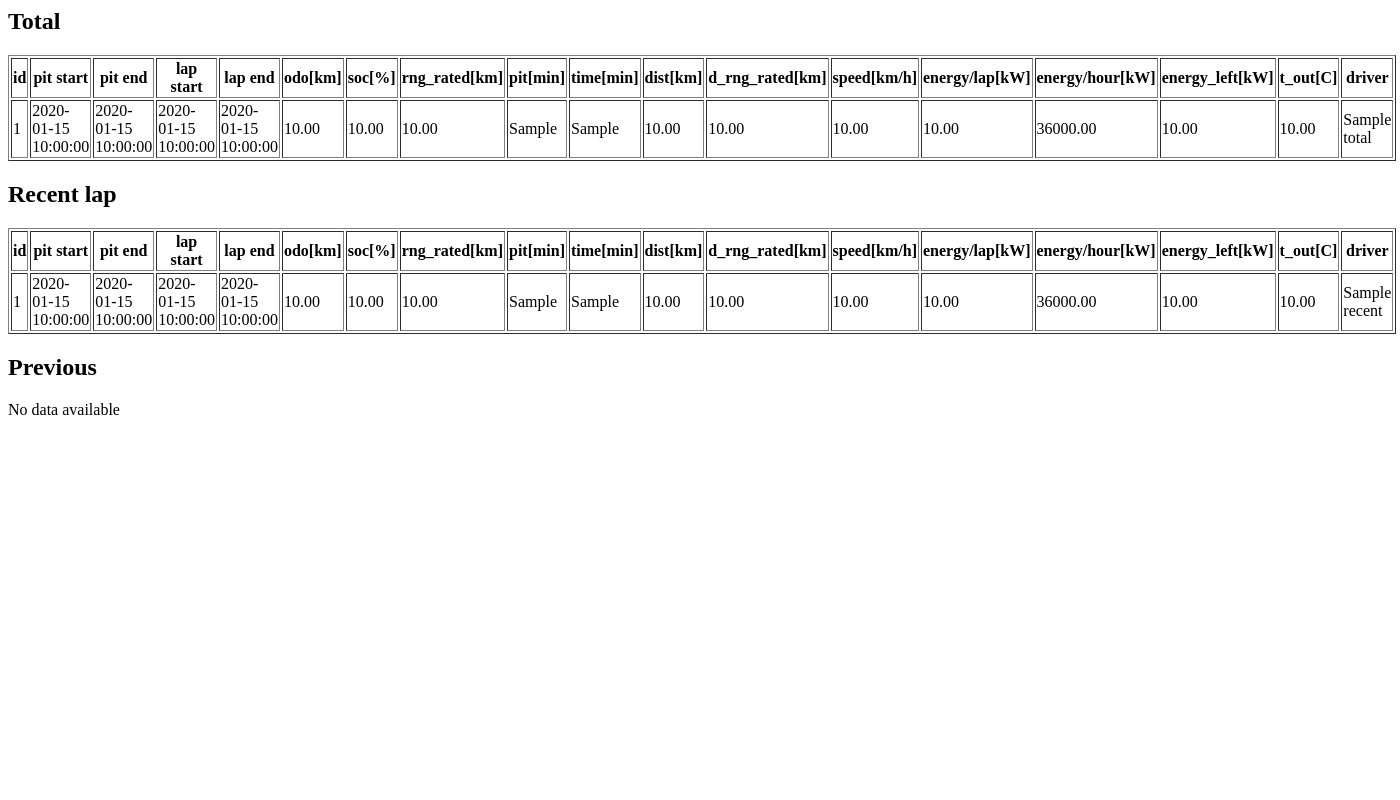
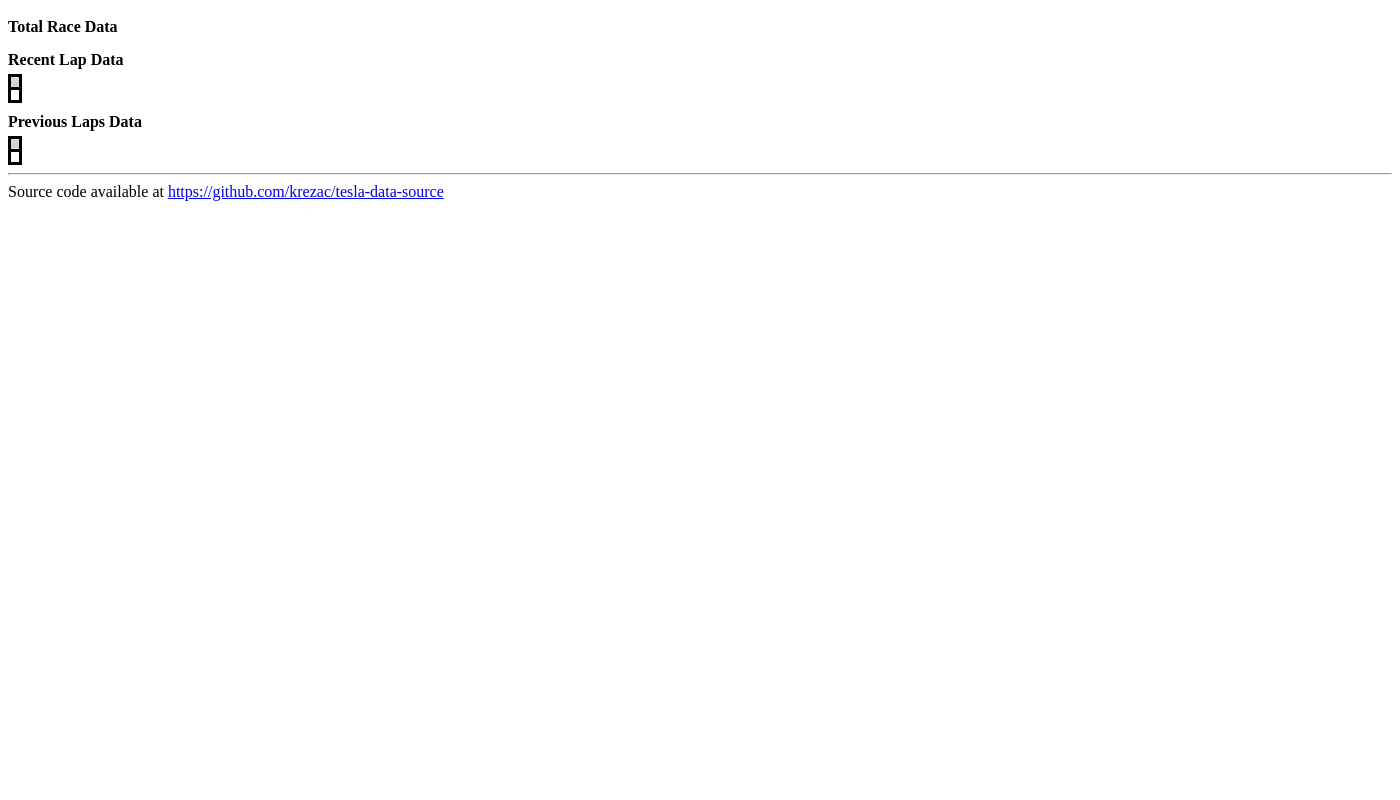
Before and after one commit to krezac/tesla-data-source, a Flask app: template templates/laps_table.html in a window 1400 px wide. Run offline with Flask 2, Linux system fonts and the light colour scheme; the template is opened without the code that fills it: most values are stand-ins (such as "Sample title", 1, 10 or a date in 2020); parts of the project's set-up code (start-up, migrations or seed data) failed here and were passed over; some libraries are stand-ins or nearby versions.

Commit message:
Show laps data

```diff
--- a/templates/laps_table.html
+++ b/templates/laps_table.html
@@ -1,151 +1,277 @@
-<html><body>
+<!DOCTYPE html>
+<html>
+<head>
 
-<h2>Total</h2>
+   <title>{{ title or "Tesla Data Source Dashboard" }}</title>
 
-{% if items.total %}
-<table border="1">
-<TR>
-   <TH>id</th>
-   <TH>pit start</th>
-   <TH>pit end</th>
-   <TH>lap start</th>
-   <TH>lap end</th>
-   <TH>odo[km]</th>
-   <TH>soc[%]</th>
-   <TH>rng_rated[km]</th>
-   <TH>pit[min]</th>
-   <TH>time[min]</th>
-   <TH>dist[km]</th>
-   <TH>d_rng_rated[km]</th>
-   <TH>speed[km/h]</th>
-   <TH>energy/lap[kW]</th>
-   <TH>energy/hour[kW]</th>
-   <TH>energy_left[kW]</th>
-   <TH>t_out[C]</th>
-    <TH>driver</th>
-</TR>
-<TR>
-   <TD>{{items.total.id}}</TD>
-   <TD>{{items.total.startTimePit}}</TD>
-   <TD>{{items.total.endTimePit}}</TD>
-   <TD>{{items.total.startTime}}</TD>
-   <TD>{{items.total.endTime}}</TD>
-   <TD>{{'%.2f' % items.total.endOdo}}</TD>
-   <TD>{{'%.2f' % items.total.endSOC}}</TD>
-   <TD>{{'%.2f' % items.total.endRangeRated}}</TD>
-   <TD>{{items.total.pitDuration.in_minutes()}}</TD>
-   <TD>{{items.total.duration.in_minutes()}}</TD>
-   <TD>{{'%.2f' % items.total.distance}}</TD>
-   <TD>{{'%.2f' % (items.total.startRangeRated - items.total.endRangeRated)}}</TD>
-   <TD>{{'%.2f' % items.total.avgSpeed}}</TD>
-   <TD>{{'%.2f' % items.total.energy}}</TD>
-   <TD>{{'%.2f' % (items.total.energy / items.total.duration.in_seconds() * 3600)}}</TD>
-   <TD>{{'%.2f' % (items.total.consumptionRated / 100 * items.total.endRangeRated)}}</TD>
-   <TD>{{'%.2f' % items.total.outsideTemp if items.total.outsideTemp != None else "---" }}</TD>
-    <TD>{{items.total.driver_name}}</TD>
-</TR>
-</table>
-{% else %}
-    No data available
-{% endif %}
+   <meta charset="utf-8"/>
+   <meta name="viewport" content="width=device-width, initial-scale=1.0">
 
-<h2>Recent lap</h2>
+   <link rel="shortcut icon" type="image/x-icon" href="docs/images/favicon.ico"/>
 
-{% if items.recent %}
-<table border="1">
-<TR>
-   <TH>id</th>
-   <TH>pit start</th>
-   <TH>pit end</th>
-   <TH>lap start</th>
-   <TH>lap end</th>
-   <TH>odo[km]</th>
-   <TH>soc[%]</th>
-   <TH>rng_rated[km]</th>
-   <TH>pit[min]</th>
-   <TH>time[min]</th>
-   <TH>dist[km]</th>
-   <TH>d_rng_rated[km]</th>
-   <TH>speed[km/h]</th>
-   <TH>energy/lap[kW]</th>
-   <TH>energy/hour[kW]</th>
-   <TH>energy_left[kW]</th>
-   <TH>t_out[C]</th>
-    <TH>driver</th>
-</TR>
-<TR>
-   <TD>{{items.recent.id}}</TD>
-   <TD>{{items.recent.startTimePit}}</TD>
-   <TD>{{items.recent.endTimePit}}</TD>
-   <TD>{{items.recent.startTime}}</TD>
-   <TD>{{items.recent.endTime}}</TD>
-   <TD>{{'%.2f' % items.recent.endOdo}}</TD>
-   <TD>{{'%.2f' % items.recent.endSOC}}</TD>
-   <TD>{{'%.2f' % items.recent.endRangeRated}}</TD>
-   <TD>{{items.recent.pitDuration.in_minutes()}}</TD>
-    <TD>{{items.recent.duration.in_minutes()}}</TD>
-   <TD>{{'%.2f' % items.recent.distance}}</TD>
-   <TD>{{'%.2f' % (items.recent.startRangeRated - items.recent.endRangeRated)}}</TD>
-   <TD>{{'%.2f' % items.recent.avgSpeed}}</TD>
-   <TD>{{'%.2f' % items.recent.energy}}</TD>
-   <TD>{{'%.2f' % (items.recent.energy / items.recent.duration.in_seconds() * 3600)}}</TD>
-   <TD>{{'%.2f' % (items.recent.consumptionRated / 100 * items.recent.endRangeRated)}}</TD>
-   <TD>{{'%.2f' % items.recent.outsideTemp if items.recent.outsideTemp != None else "---" }}</TD>
-    <TD>{{items.recent.driver_name}}</TD>
-</TR>
-</table>
-{% else %}
-    No data available
-{% endif %}
+   <link rel="stylesheet" href="https://unpkg.com/leaflet@1.7.1/dist/leaflet.css"
+         integrity="sha512-xodZBNTC5n17Xt2atTPuE1HxjVMSvLVW9ocqUKLsCC5CXdbqCmblAshOMAS6/keqq/sMZMZ19scR4PsZChSR7A=="
+         crossorigin=""/>
+   <script src="https://unpkg.com/leaflet@1.7.1/dist/leaflet.js"
+           integrity="sha512-XQoYMqMTK8LvdxXYG3nZ448hOEQiglfqkJs1NOQV44cWnUrBc8PkAOcXy20w0vlaXaVUearIOBhiXZ5V3ynxwA=="
+           crossorigin=""></script>
+   <script src="https://code.jquery.com/jquery-3.3.1.min.js"
+           integrity="sha256-FgpCb/KJQlLNfOu91ta32o/NMZxltwRo8QtmkMRdAu8=" crossorigin="anonymous"></script>
 
-<h2>Previous</h2>
 
-{% if items.previous %}
-<table border="1">
-<TR>
-   <TH>id</th>
-   <TH>pit start</th>
-   <TH>pit end</th>
-   <TH>lap start</th>
-   <TH>lap end</th>
-   <TH>odo[km]</th>
-   <TH>soc[%]</th>
-   <TH>rng_rated[km]</th>
-   <TH>pit[min]</th>
-   <TH>time[min]</th>
-   <TH>dist[km]</th>
-   <TH>d_rng_rated[km]</th>
-   <TH>speed[km/h]</th>
-   <TH>energy/lap[kW]</th>
-   <TH>energy/hour[kW]</th>
-   <TH>energy_left[kW]</th>
-   <TH>t_out[C]</th>
-    <TH>driver</th>
-</TR>
-{% for item in items.previous %}
-<TR>
-   <TD>{{item.id}}</TD>
-   <TD>{{item.startTimePit}}</TD>
-   <TD>{{item.endTimePit}}</TD>
-   <TD>{{item.startTime}}</TD>
-   <TD>{{item.endTime}}</TD>
-   <TD>{{'%.2f' % item.endOdo}}</TD>
-   <TD>{{'%.2f' % item.endSOC}}</TD>
-   <TD>{{'%.2f' % item.endRangeRated}}</TD>
-   <TD>{{item.pitDuration.in_minutes()}}</TD>
-    <TD>{{item.duration.in_minutes()}}</TD>
-   <TD>{{'%.2f' % item.distance}}</TD>
-   <TD>{{'%.2f' % (item.startRangeRated - item.endRangeRated)}}</TD>
-   <TD>{{'%.2f' % item.avgSpeed}}</TD>
-   <TD>{{'%.2f' % item.energy}}</TD>
-   <TD>{{'%.2f' % (item.energy / item.duration.in_seconds() * 3600)}}</TD>
-   <TD>{{'%.2f' % (item.consumptionRated / 100 * item.endRangeRated)}}</TD>
-   <TD>{{'%.2f' % item.outsideTemp if item.outsideTemp != None else "---"}}</TD>
-   <TD>{{item.driver_name}}</TD>
-</TR>
-{% endfor %}
-</table>
-{% else %}
-    No data available
-{% endif %}
-</body></html>
+   <style>
+      .map_column {
+         float: left;
+         /* width: 50%; */
+         padding-left: 40px;
+         padding-right: 40px;
+      }
+
+      .status_text_column {
+         float: left;
+         /* width: 50%; */
+         padding-left: 40px;
+         padding-right: 40px;
+      }
+
+      .section_title {
+         font-weight: bold;
+         padding-top: 10px;
+         padding-bottom: 5px;
+      }
+
+      @media only screen and (min-width: 500px) {
+         .map_row {
+            display: flex;
+         }
+      }
+
+      /* Clear floats after the columns */
+      .map_row:after {
+         content: "";
+         display: table;
+         clear: both;
+      }
+
+      #mapid {
+         width: 70vw;
+         height: 500px;
+         max-height: 70vh;
+      }
+
+      @media only screen and (min-width: 500px) {
+         #mapid {
+            width: 50vw;
+         }
+      }
+
+      div.minimalistBlack {
+         border: 3px solid #000000;
+         /* width: 100%; */
+         text-align: left;
+         border-collapse: collapse;
+      }
+
+      .divTable.minimalistBlack .divTableCell, .divTable.minimalistBlack .divTableHead {
+         border: 1px solid #000000;
+         padding: 5px 4px;
+      }
+
+      .divTable.minimalistBlack .divTableBody .divTableCell {
+         font-size: 13px;
+      }
+
+      .divTable.minimalistBlack .divTableHeading {
+         background: #CFCFCF;
+         background: -moz-linear-gradient(top, #dbdbdb 0%, #d3d3d3 66%, #CFCFCF 100%);
+         background: -webkit-linear-gradient(top, #dbdbdb 0%, #d3d3d3 66%, #CFCFCF 100%);
+         background: linear-gradient(to bottom, #dbdbdb 0%, #d3d3d3 66%, #CFCFCF 100%);
+         border-bottom: 3px solid #000000;
+      }
+
+      .divTable.minimalistBlack .divTableHeading .divTableHead {
+         font-size: 15px;
+         font-weight: bold;
+         color: #000000;
+         text-align: left;
+      }
+
+      .minimalistBlack .tableFootStyle {
+         font-size: 14px;
+      }
+
+      /* DivTable.com */
+      .divTable {
+         display: table;
+      }
+
+      .divTableRow {
+         display: table-row;
+      }
+
+      .divTableHeading {
+         display: table-header-group;
+      }
+
+      .divTableCell, .divTableHead {
+         display: table-cell;
+      }
+
+      .divTableHeading {
+         display: table-header-group;
+      }
+
+      .divTableFoot {
+         display: table-footer-group;
+      }
+
+      .divTableBody {
+         display: table-row-group;
+      }
+
+      #total-lap-div, #recent-lap-div, #previous-laps-div {
+         width: 100%;
+         overflow-x: scroll;
+      }
+
+
+   </style>
+
+</head>
+<body>
+
+<div class="section_title">Total Race Data</div>
+<div id="total-lap-div">
+   <div id="total-lap-table" class="divTable minimalistBlack">
+      <div class="divTableHeading">
+         <div class="divTableRow">
+            <div class="divTableHead"></div>
+         </div>
+      </div>
+      <div class="divTableBody">
+         <div class="divTableRow">
+            <div class="divTableCell"></div>
+         </div>
+      </div>
+   </div>
+</div>
+
+<div class="section_title">Recent Lap Data</div>
+<div id="recent-lap-div">
+   <div id="recent-lap-table" class="divTable minimalistBlack">
+      <div class="divTableHeading">
+         <div class="divTableRow">
+            <div class="divTableHead"></div>
+         </div>
+      </div>
+      <div class="divTableBody">
+         <div class="divTableRow">
+            <div class="divTableCell"></div>
+         </div>
+      </div>
+   </div>
+</div>
+
+<div class="section_title">Previous Laps Data</div>
+<div id="previous-laps-div">
+   <div id="previous-laps-table" class="divTable minimalistBlack">
+      <div class="divTableHeading">
+         <div class="divTableRow">
+            <div class="divTableHead"></div>
+         </div>
+      </div>
+      <div class="divTableBody">
+         <div class="divTableRow">
+            <div class="divTableCell"></div>
+         </div>
+      </div>
+   </div>
+</div>
+
+<script>
+   function getStatusText(car_status_labels) {
+      statusText = "";
+      car_status_labels.forEach(function (item, index) {
+         statusText += `<b>${item.label}</b>: ${item.value}<br/>`;
+      });
+      return statusText;
+   }
+
+   function buildTable(table_id, data) {
+      var tableBody = document.getElementById(table_id);
+      var header_data = data[0];
+
+      $("#" + table_id + " .divTableHeading .divTableRow").html('');
+      $("#" + table_id + " .divTableBody").html('');
+
+      data[0].forEach(function (item, index) {
+         $("#" + table_id + " .divTableHeading .divTableRow").append(`<div class="divTableHead">${item.label}</div>`);
+      });
+
+      data.forEach(function (data_row, index) {
+         $("#" + table_id + " .divTableBody").append(`<div class="divTableRow"></div>`);
+         data_row.forEach(function (item, index) {
+            $("#" + table_id + " .divTableBody .divTableRow:last-child").append(`<div class="divTableCell">${item.value}</div>`);
+         });
+      });
+   }
+
+   $(document).ready(function () {
+
+              (function getStatusJson() {
+                 $.ajax({
+                    url: 'car_status_json',
+                    dataType: 'json',
+                 })
+                         .done(function (data) {
+                            car_status = data
+                            circleMarker.setLatLng(new L.LatLng(car_status.lat, car_status.lon));
+                            circleMarker._popup.setContent(getStatusText(car_status.mapLabels))
+                            $("#status_text").html(getStatusText(car_status.textLabels));
+                            $("#forecast_text").html(getStatusText(car_status.forecastLabels));
+                         })
+                         .fail(function () {
+                            statusText = "No data";
+                            circleMarker._popup.setContent(statusText);
+                            $("#status_text").html(statusText);
+                            $("#forecast_text").html(statusText);
+                         })
+                         .always(function () {
+                            // Schedule the next request when the current one's complete
+                            setTimeout(getStatusJson, {{ 1000 * (config.statusRefreshSeconds or 5) }});
+                         });
+              })();
+
+              (function getLapsJson() {
+                 $.ajax({
+                    url: 'car_laps_json',
+                    dataType: 'json',
+                 })
+                         .done(function (data) {
+                            laps = data
+                            buildTable("total-lap-table", [laps.total]);  // make it list so it's compatible with prev
+                            buildTable("previous-laps-table", laps.previous);
+                            buildTable("recent-lap-table", [laps.recent]);  // make it list so it's compatible with prev
+
+                         })
+                         .fail(function () {
+                            buildTable("total-lap-table", []);  // make it list so it's compatible with prev
+                            buildTable("previous-laps-table", []);
+                            buildTable("recent-lap-table", []);  // make it list so it's compatible with prev
+                         })
+                         .always(function () {
+                            // Schedule the next request when the current one's complete
+                            setTimeout(getLapsJson, {{ 1000* (config.lapsRefreshSeconds or 30) }});
+                         });
+              })();
+
+           }
+
+   )
+   ;
+</script>
+
+<hr/>
+Source code available at <a href="https://github.com/krezac/tesla-data-source" target="_blank">https://github.com/krezac/tesla-data-source</a>
+</body>
+</html>
```
